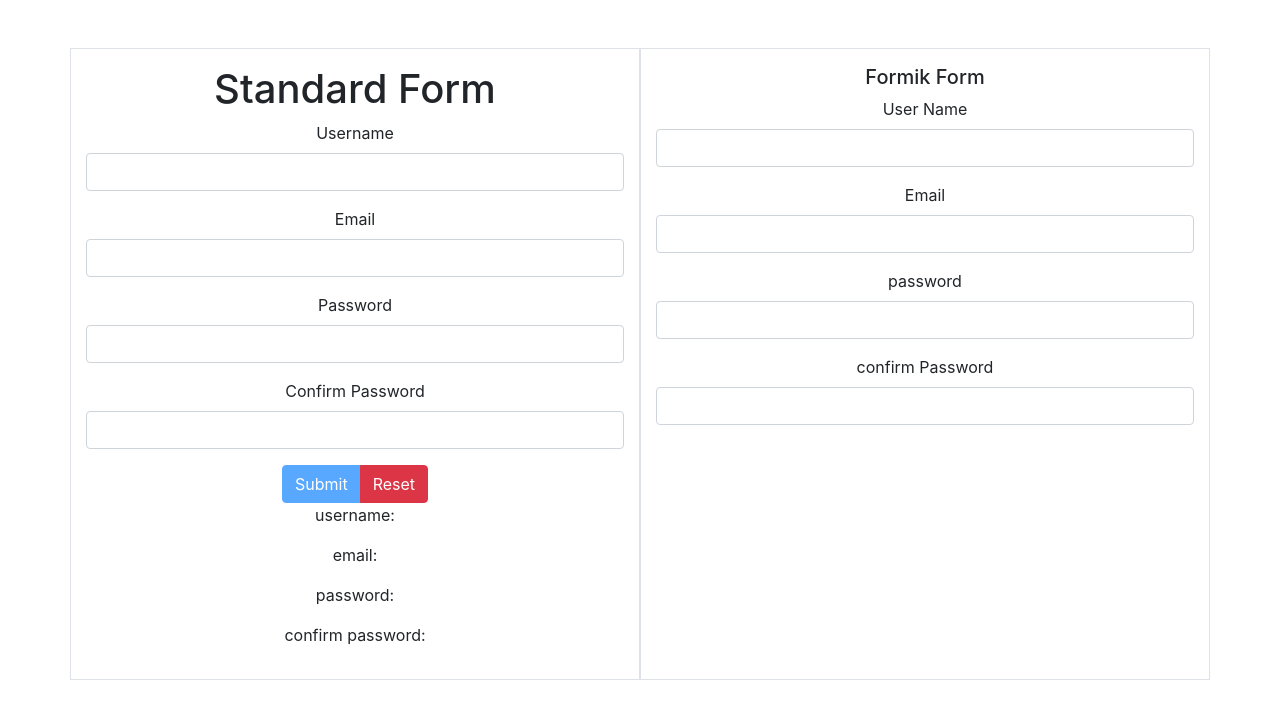
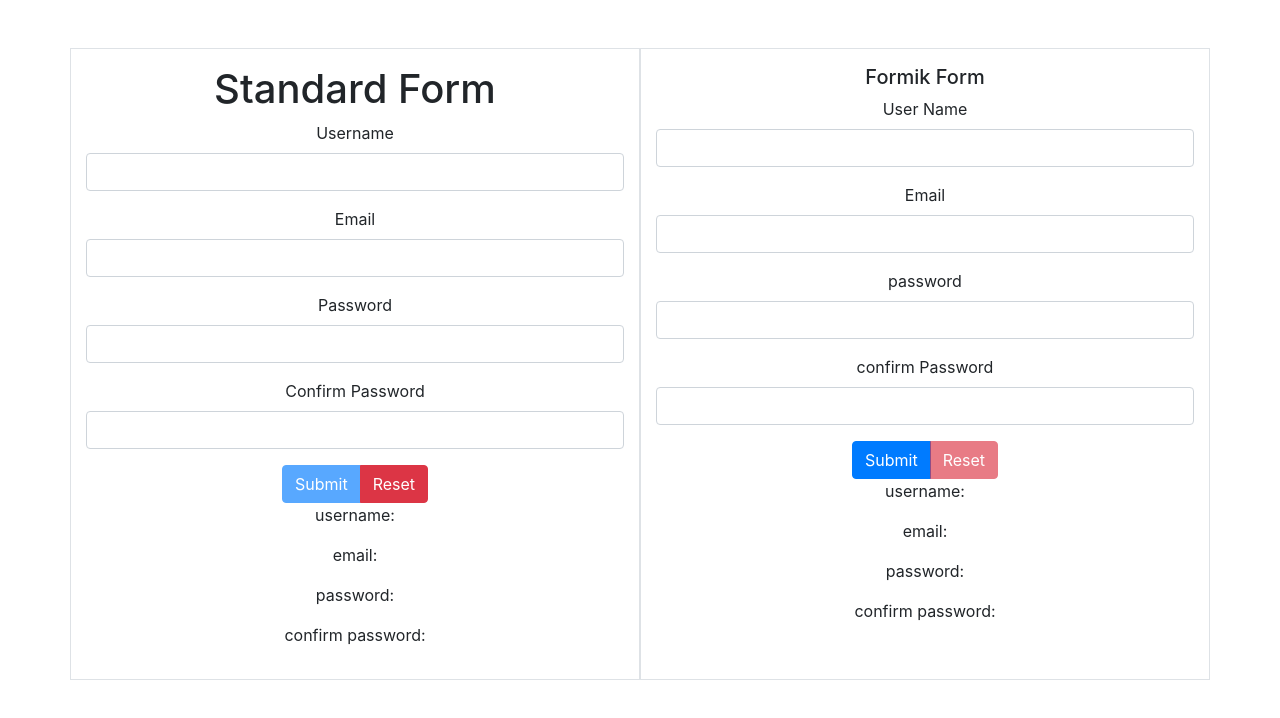
Before and after one commit to kirandash/react-forms, a React (Create React App) app in the folder form-validations/: page / in a window 1280 px wide. Shown: the top 718 px of the page. Built offline with nearby package versions, Linux system fonts and the light colour scheme.

Commit message:
FV - 3.7 Handle State, Button Group - Bug

```diff
--- a/form-validations/src/Formik-Form/FormikForm.js
+++ b/form-validations/src/Formik-Form/FormikForm.js
@@ -47,7 +47,7 @@
                 <Formik
                     initialValues={{ userName: '', email: '', password: '', confirmPassword: '', isSubmitting: true }}
                     validationSchema={this.validationSchema}
-                    onSubmit={(values, {setSubmitting, resetForm}) => {
+                    onSubmit={(values, { setSubmitting, resetForm }) => {
                         setTimeout(() => {
                             console.log(values);
                             setSubmitting(true)
@@ -60,6 +60,8 @@
                         values,
                         errors,
                         touched,
+                        dirty,
+                        isSubmitting,
                         handleChange,
                         handleBlur,
                         handleReset,
@@ -117,9 +119,27 @@
                                     />
                                     <span className='help-block text-danger'>{errors.confirmPassword && touched.confirmPassword && errors.confirmPassword}</span>
                                 </div>
+
+                                <div className='btn-group'>
+                                    <button className='btn btn-primary' type='submit' disabled={isSubmitting}>
+                                        Submit
+                                    </button>
+                                    <button
+                                        disabled={!dirty}
+                                        onClick={handleReset}
+                                        type='button'
+                                        className='btn btn-danger'>
+                                        Reset
+                                    </button>
+                                </div>
                             </form>
                         )}
                 </Formik>
+
+                <p>username: {this.state.userName}</p>
+                <p>email: {this.state.email}</p>
+                <p>password: {this.state.password}</p>
+                <p>confirm password: {this.state.confirmPassword}</p>
             </div>
         )
     }
```
Also changed, not shown: 1 other file (tests, documents, lock files or other folders). Lines whose indentation alone changed are shown as unchanged.
